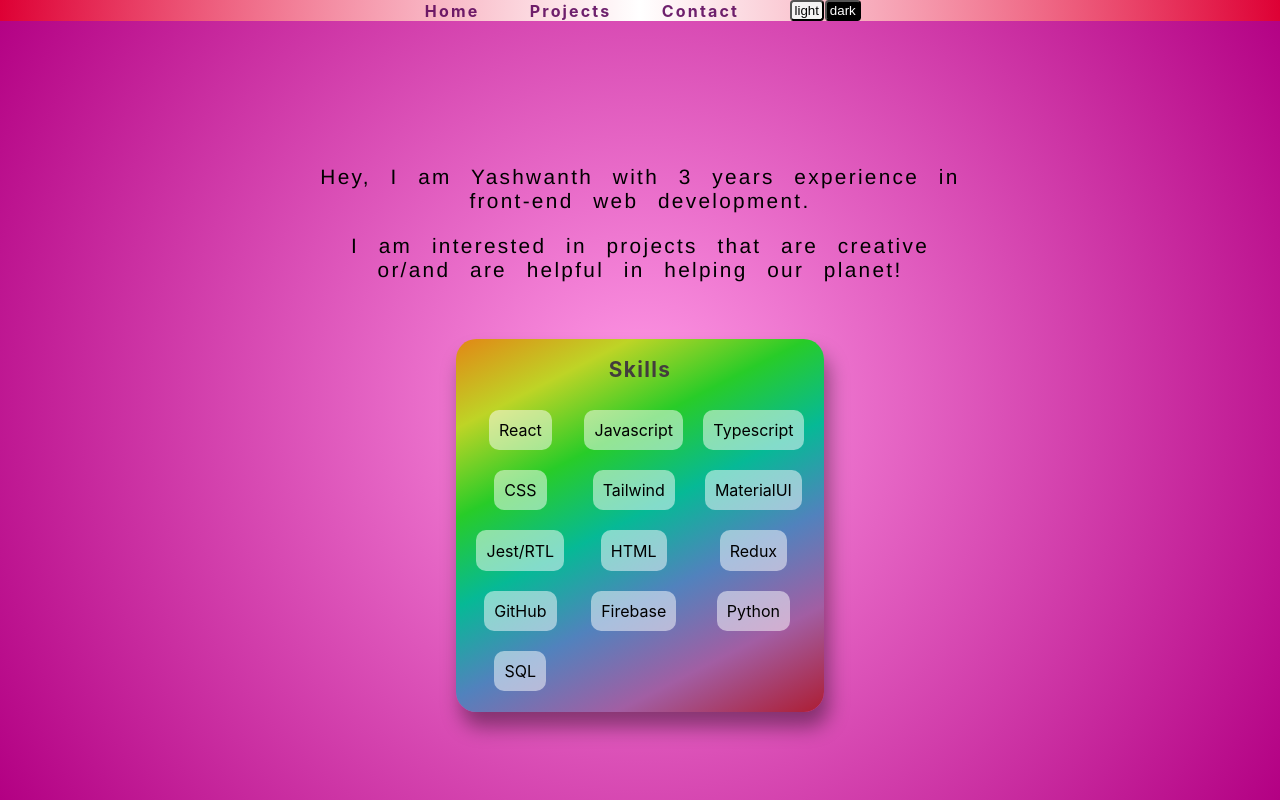
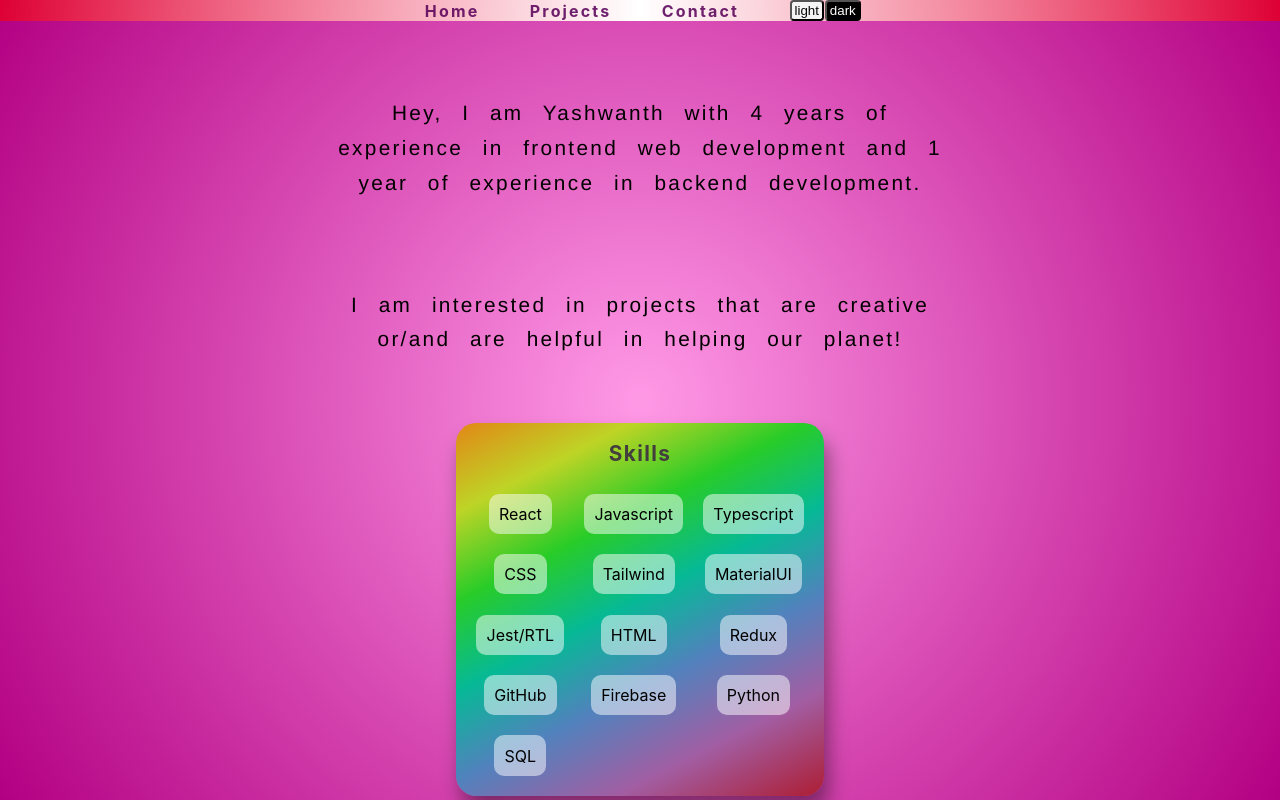
Before and after one commit to yashwanthwebdev/portfolio-pro, a React (Create React App) app: page /home in a window 1280 px wide. Built offline with nearby package versions, Linux system fonts and the light colour scheme.

Commit message:
changed experience

```diff
--- a/package.json
+++ b/package.json
@@ -3,6 +3,9 @@
   "version": "0.1.0",
   "private": true,
   "dependencies": {
+    "@emotion/react": "^11.11.1",
+    "@emotion/styled": "^11.11.0",
+    "@mui/material": "^5.14.17",
     "@testing-library/jest-dom": "^5.16.5",
     "@testing-library/react": "^13.4.0",
     "@testing-library/user-event": "^13.5.0",
--- a/src/Components/Home/Home.js
+++ b/src/Components/Home/Home.js
@@ -1,67 +1,159 @@
-import React from 'react'
-import style from './Home.module.css'
-import {useOutletContext} from 'react-router-dom'
-
-
-
+import React from "react";
+import style from "./Home.module.css";
+import { useOutletContext } from "react-router-dom";
+import { Stack } from "@mui/material";
+import Typography from "@mui/material/Typography";
 function Home() {
   const [theme] = useOutletContext();
-
+  const skills = [
+    "React",
+    "Javascript",
+    "Typescript",
+    "CSS",
+    "Tailwind",
+    "MaterialUI",
+    "Jest/RTL",
+    "HTML",
+    "Redux",
+    "GitHub",
+    "Firebase",
+    "Python",
+    "SQL",
+  ];
 
   return (
-    <div className={style.container} >
-
-
-      <p className={style.intro} style={{
+    <div className={style.container}>
+      <p
+        className={style.intro}
+        style={{
           color: theme == "light" ? "black" : "white",
-        fontFamily: theme == "light" ? "'Franklin Gothic Medium', 'Arial Narrow', Arial, sans-serif" : "'Franklin Gothic Medium', 'Arial Narrow', Arial, sans-serif"
-      }}>
-        Hey, I am Yashwanth with 3 years experience in front-end web development.
-
-    <p >
-    I am interested in projects that are creative or/and are helpful in helping our planet!
-     </p>
+          fontFamily:
+            theme == "light"
+              ? "'Franklin Gothic Medium', 'Arial Narrow', Arial, sans-serif"
+              : "'Franklin Gothic Medium', 'Arial Narrow', Arial, sans-serif",
+          lineHeight: "3ch",
+        }}
+      >
+        Hey, I am Yashwanth with 4 years of experience in frontend web
+        development and 1 year of experience in backend development.
       </p>
 
-
-<div className={style.skillsMainContainer}
-style={{background:theme=="light" ?
-'linear-gradient(153deg, rgba(226,135,22,1) 0%, rgba(190,212,38,1) 16%, rgba(40,204,40,1) 32%, rgba(6,185,150,1) 48%, rgba(81,130,189,1) 64%, rgba(162,94,163,1) 81%, rgba(173,29,51,1) 100%)' :
- 'linear-gradient(236deg, rgba(1,1,1,1) 0%, rgba(54,49,49,1) 16%, rgba(98,99,98,1) 32%, rgba(122,135,133,1) 48%, rgba(105,104,104,1) 64%, rgba(55,51,55,1) 81%, rgba(10,10,10,1) 100%)'
-, boxShadow: theme=="light" ?  `0.5ch 1.5ch 2ch rgba(0, 0, 0, 0.4)` : `0.5ch 1.5ch 2ch rgb(38, 38, 38,0.8)`
+      <p
+        className={style.intro}
+        style={{
+          color: theme == "light" ? "black" : "white",
+          fontFamily:
+            theme == "light"
+              ? "'Franklin Gothic Medium', 'Arial Narrow', Arial, sans-serif"
+              : "'Franklin Gothic Medium', 'Arial Narrow', Arial, sans-serif",
+          lineHeight: "3ch",
         }}
       >
+        I am interested in projects that are creative or/and are helpful in
+        helping our planet!
+      </p>
 
-<span style={{  fontSize:"1.3rem",fontWeight:"700", letterSpacing:"0.1ch", color:theme=="light"? "rgb(67, 61, 61)" : "rgb(255, 255, 230)"}}
-
-
-> Skills </span>
-    <div className={style.skillsContainer}
+      <div
+        className={style.skillsMainContainer}
+        style={{
+          background:
+            theme == "light"
+              ? "linear-gradient(153deg, rgba(226,135,22,1) 0%, rgba(190,212,38,1) 16%, rgba(40,204,40,1) 32%, rgba(6,185,150,1) 48%, rgba(81,130,189,1) 64%, rgba(162,94,163,1) 81%, rgba(173,29,51,1) 100%)"
+              : "linear-gradient(236deg, rgba(1,1,1,1) 0%, rgba(54,49,49,1) 16%, rgba(98,99,98,1) 32%, rgba(122,135,133,1) 48%, rgba(105,104,104,1) 64%, rgba(55,51,55,1) 81%, rgba(10,10,10,1) 100%)",
+          boxShadow:
+            theme == "light"
+              ? `0.5ch 1.5ch 2ch rgba(0, 0, 0, 0.4)`
+              : `0.5ch 1.5ch 2ch rgb(38, 38, 38,0.8)`,
+        }}
       >
-      <span className={ theme=="dark"? style.skillLight : style.skillDark} >React</span>
-      <span className={ theme=="dark"? style.skillLight : style.skillDark} >Javascript</span>
-      <span className={ theme=="dark"? style.skillLight : style.skillDark} >Typescript</span>
-      <span className={ theme=="dark"? style.skillLight : style.skillDark} >CSS</span>
-      <span className={ theme=="dark"? style.skillLight : style.skillDark} >Tailwind</span>
-      <span className={ theme=="dark"? style.skillLight : style.skillDark} >MaterialUI</span>
-      <span className={ theme=="dark"? style.skillLight : style.skillDark} >Jest/RTL</span>
-      <span className={ theme=="dark"? style.skillLight : style.skillDark}>HTML</span>
-      <span className={ theme=="dark"? style.skillLight : style.skillDark}>Redux</span>
-      <span className={ theme=="dark"? style.skillLight : style.skillDark}>GitHub</span>
-      <span className={ theme=="dark"? style.skillLight : style.skillDark}>Firebase</span>
-      <span className={ theme=="dark"? style.skillLight : style.skillDark}>Python</span>
-      <span className={ theme=="dark"? style.skillLight : style.skillDark}>SQL</span>
+        <span
+          style={{
+            fontSize: "1.3rem",
+            fontWeight: "700",
+            letterSpacing: "0.1ch",
+            color: theme == "light" ? "rgb(67, 61, 61)" : "rgb(255, 255, 230)",
+          }}
+        >
+          {" "}
+          Skills{" "}
+        </span>
+        <div className={style.skillsContainer}>
+          {skills.map((element, index) => (
+            <span
+              className={theme === "dark" ? style.skillLight : style.skillDark}
+            >
+              {element}
+            </span>
+          ))}
+          {/* <span
+            className={theme == "dark" ? style.skillLight : style.skillDark}
+          >
+            React
+          </span>
+          <span
+            className={theme == "dark" ? style.skillLight : style.skillDark}
+          >
+            Javascript
+          </span>
+          <span
+            className={theme == "dark" ? style.skillLight : style.skillDark}
+          >
+            Typescript
+          </span>
+          <span
+            className={theme == "dark" ? style.skillLight : style.skillDark}
+          >
+            CSS
+          </span>
+          <span
+            className={theme == "dark" ? style.skillLight : style.skillDark}
+          >
+            Tailwind
+          </span>
+          <span
+            className={theme == "dark" ? style.skillLight : style.skillDark}
+          >
+            MaterialUI
+          </span>
+          <span
+            className={theme == "dark" ? style.skillLight : style.skillDark}
+          >
+            Jest/RTL
+          </span>
+          <span
+            className={theme == "dark" ? style.skillLight : style.skillDark}
+          >
+            HTML
+          </span>
+          <span
+            className={theme == "dark" ? style.skillLight : style.skillDark}
+          >
+            Redux
+          </span>
+          <span
+            className={theme == "dark" ? style.skillLight : style.skillDark}
+          >
+            GitHub
+          </span>
+          <span
+            className={theme == "dark" ? style.skillLight : style.skillDark}
+          >
+            Firebase
+          </span>
+          <span
+            className={theme == "dark" ? style.skillLight : style.skillDark}
+          >
+            Python
+          </span>
+          <span
+            className={theme == "dark" ? style.skillLight : style.skillDark}
+          >
+            SQL
+          </span> */}
         </div>
-
       </div>
-
-
-
-
-
-
     </div>
-  )
+  );
 }
 
-export default Home
+export default Home;
--- a/src/Components/Home/Home.module.css
+++ b/src/Components/Home/Home.module.css
@@ -1,148 +1,134 @@
+.container {
+  display: grid;
+  grid-template-rows: minmax(5ch, min-content) repeat(
+      auto-fit,
+      minmax(20ch, min-content)
+    );
 
-
-.container {
-    display :grid ;
-    grid-template-rows : minmax(5ch,min-content) repeat(auto-fit, minmax(40ch, min-content));
-
-    margin-left:auto;
-    margin-right:auto;
-    place-items:center;
-    place-content:center;
-    width:50%;
-    color:white;
-
+  margin-left: auto;
+  margin-right: auto;
+  place-items: center;
+  place-content: center;
+  width: 50%;
+  color: white;
 }
 
-
-
-.intro{
-    width:100%;
-    text-align:center;
+.intro {
+  width: 100%;
+  text-align: center;
   /* font-style: italic; */
-    font-size:1.3rem;
-    text-align:center;
+  font-size: 1.3rem;
+  text-align: center;
   letter-spacing: 0.2ch;
   word-spacing: 1ch;
-
 }
 
-.skillsMainContainer{
-    display:grid;
+@media screen and (max-width: 500px) {
+  .intro {
+    font-size: 1rem;
+  }
+}
+
+.skillsMainContainer {
+  display: grid;
   grid-template-rows: 2ch auto;
-    place-content:center;
-    place-items:center;
-    gap:3ch;
-    border-radius:2ch;
-padding:2ch;
+  place-content: center;
+  place-items: center;
+  gap: 3ch;
+  border-radius: 2ch;
+  padding: 2ch;
   /* background: linear-gradient(153deg, rgba(226,135,22,1) 0%, rgba(190,212,38,1) 16%, rgba(40,204,40,1) 32%, rgba(6,185,150,1) 48%, rgba(81,130,189,1) 64%, rgba(162,94,163,1) 81%, rgba(173,29,51,1) 100%); */
   /* background: linear-gradient(153deg, rgba(1,1,1,1) 0%, rgba(79,69,69,1) 16%, rgba(54,71,54,1) 32%, rgba(47,74,70,1) 48%, rgba(38,58,84,1) 64%, rgba(52,18,52,1) 81%, rgba(60,6,14,1) 100%); */
   /* box-shadow:  0.5ch 1.5ch 2ch rgba(0, 0, 0, 0.4) */
 }
 
 .skillsContainer {
-
-    display:grid;
-    grid-template-columns: repeat(3, minmax(min-content,min-content));
-    width:100%;
-    gap:2ch;
-    place-content:space-around;
-    place-items:center;
-
-
-
+  display: grid;
+  grid-template-columns: repeat(3, minmax(min-content, min-content));
+  width: 100%;
+  gap: 2ch;
+  place-content: space-around;
+  place-items: center;
 }
 
 .skillsContainer > span {
   border-radius: 1ch;
 }
 
-.skillLight{
+.skillLight {
+  background-color: rgba(0, 0, 0, 0.5);
+  border-radius: 2px;
 
-    background-color:rgba(0,0,0,0.5);
-    border-radius:2px;
-
-    padding:1ch;
+  padding: 1ch;
 }
 
 .skillDark {
-    background-color:rgba(255,255,255,0.5);
-    border-radius:2px;
-     color:black;
-    padding:1ch;
+  background-color: rgba(255, 255, 255, 0.5);
+  border-radius: 2px;
+  color: black;
+  padding: 1ch;
 }
 
-@media only screen and (max-width:560px) {
+@media only screen and (max-width: 560px) {
+  .container {
+    width: 70%;
+    display: grid;
+    /* grid-template-rows : minmax(5ch,min-content) repeat(auto-fit, minmax(40ch, min-content)); */
+    grid-template-rows: minmax(5ch, min-content) 1fr 1fr;
+    /* grid-template-rows : min-content 1fr 1fr; */
+    outline-color: red;
 
-
-
-    .container {
-         width:70%;
-        display :grid ;
-        /* grid-template-rows : minmax(5ch,min-content) repeat(auto-fit, minmax(40ch, min-content)); */
-        grid-template-rows : minmax(5ch,min-content) 1fr 1fr;
-        /* grid-template-rows : min-content 1fr 1fr; */
-        outline-color:red;
-
-
-        gap:3%;
-        min-height:min-content;
-        max-height:100vh;
-        place-items:center;
-
+    gap: 3%;
+    min-height: min-content;
+    max-height: 100vh;
+    place-items: center;
   }
 
-    .intro{
-        width : 100%;
-        text-align:center;
-
+  .intro {
+    width: 100%;
+    text-align: center;
   }
 
-    .skillsMainContainer{
-        display:grid;
+  .skillsMainContainer {
+    display: grid;
     grid-template-rows: 2ch 1fr;
-        place-content:center;
-        place-items:center;
-        gap:1ch;
-        max-width:90vw;
-         margin:-0.3ch;
-
+    place-content: center;
+    place-items: center;
+    gap: 1ch;
+    max-width: 90vw;
+    margin: -0.3ch;
   }
 
   .skillsContainer {
     /* background-color: aquamarine; */
 
-
-        width:100%;
-        display:flex;
-        flex-direction:row;
-        flex-wrap:wrap;
+    width: 100%;
+    display: flex;
+    flex-direction: row;
+    flex-wrap: wrap;
     /* gap:0.5ch; */
-        column-gap:1rem;
+    column-gap: 1rem;
     /* height:min-content; */
-        place-content:space-between;
-        place-items:center;
-
-
+    place-content: space-between;
+    place-items: center;
   }
 
   .skillsContainer > span {
     text-align: center;
-        margin:0.3ch;
+    margin: 0.3ch;
   }
 
-    .skillLight{
+  .skillLight {
+    background-color: rgba(0, 0, 0, 0.5);
+    border-radius: 1ch;
 
-        background-color:rgba(0,0,0,0.5);
-        border-radius:1ch;
-
-        padding:0.5ch;
+    padding: 0.5ch;
   }
 
   .skillDark {
-        background-color:rgba(255,255,255,0.5);
-        border-radius:1ch;
-         color:black;
-         padding:0.5ch;
+    background-color: rgba(255, 255, 255, 0.5);
+    border-radius: 1ch;
+    color: black;
+    padding: 0.5ch;
   }
-
 }
```
Also changed, not shown: src/Components/Projects/Projects.module.css (+26 -8 lines), 1 other file (tests, documents, lock files or other folders). Lines whose indentation alone changed are shown as unchanged.
